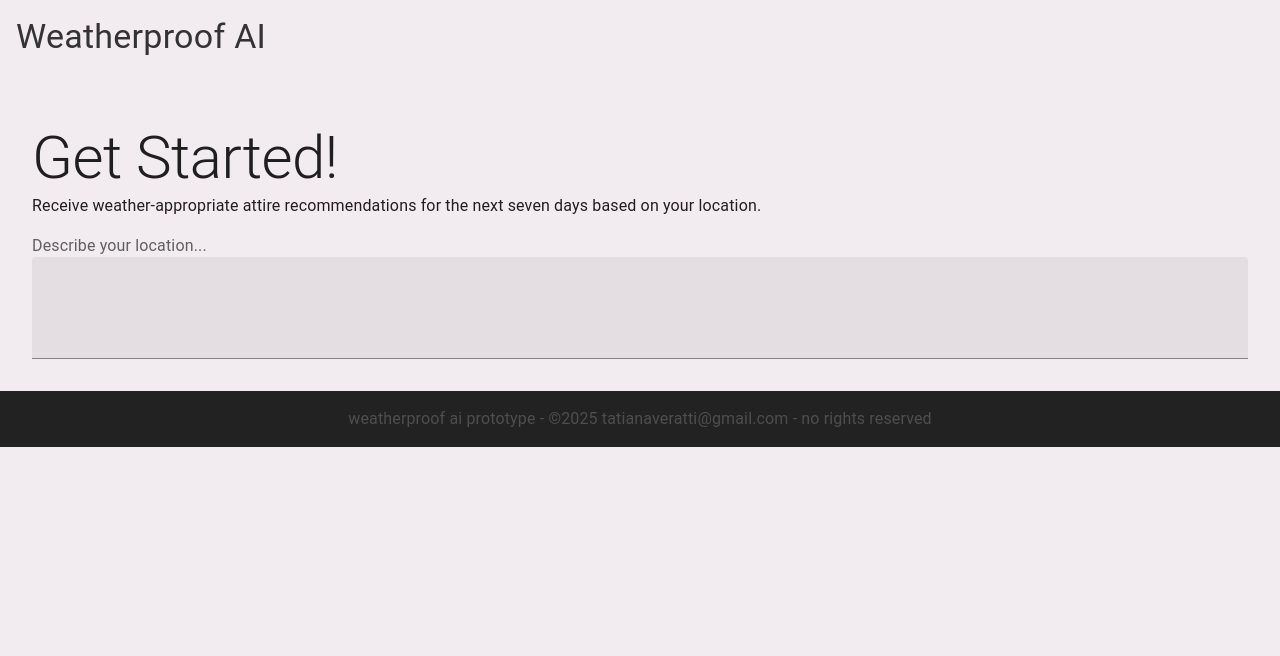
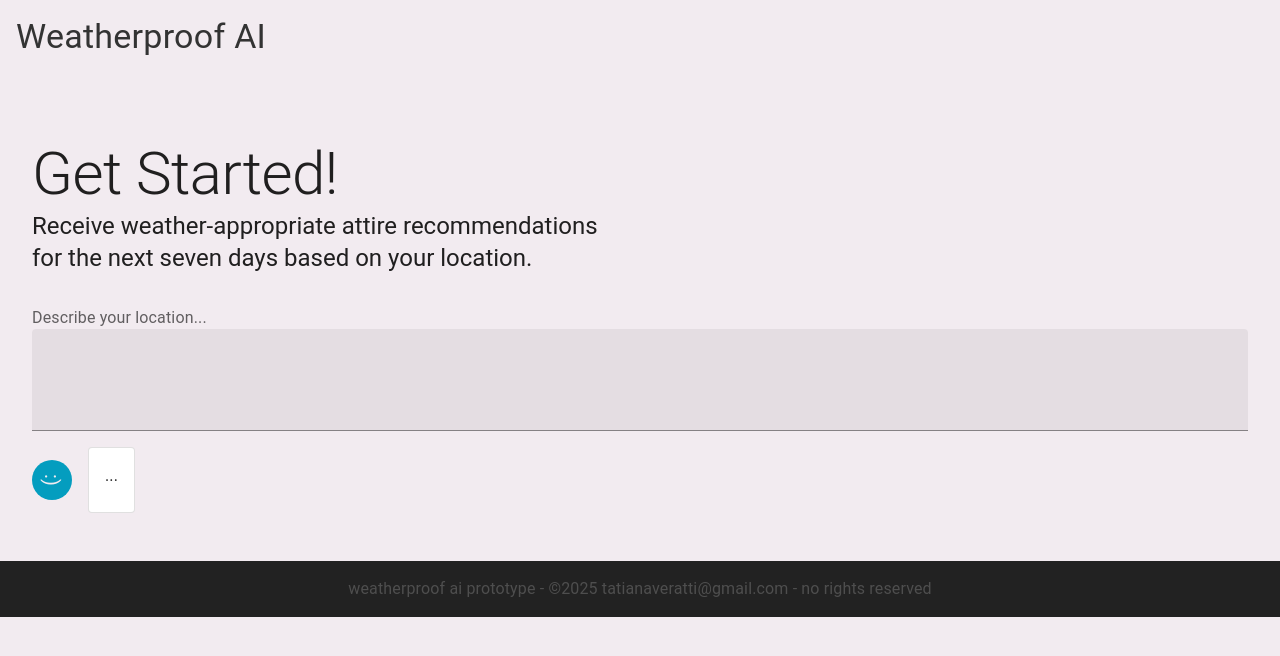
Before and after one commit to tVeratti/day-ai-assessment, a React (Vite) app: page / in a window 1280 px wide. Shown: the top 656 px of the page. Built offline with nearby package versions, Linux system fonts and the light colour scheme; some icons are missing; the HTML template or start-up script is replaced by a standard one.

Commit message:
add zod structured output for locations
#2

```diff
--- a/package.json
+++ b/package.json
@@ -18,7 +18,7 @@
     "openai": "^5.20.1",
     "react": "^19.1.1",
     "react-dom": "^19.1.1",
-    "zod": "^4.1.8"
+    "zod": "^3.25.76"
   },
   "devDependencies": {
     "@eslint/js": "^9.33.0",
--- a/src/data/fetchLocation.ts
+++ b/src/data/fetchLocation.ts
@@ -1,4 +1,10 @@
 import type { InputEntry } from "./useConversation";
+
+export interface LocationResponse {
+  longitude: string;
+  latitude: string;
+  friendlyName: string;
+}
 
 const fetchLocation = async (conversation: Array<InputEntry>) => {
   return await fetch("/.netlify/functions/location", {
--- a/src/home/index.tsx
+++ b/src/home/index.tsx
@@ -1,6 +1,6 @@
 import { Stack } from "@mui/material";
 import { useCallback, useEffect, useState, useTransition } from "react";
-import fetchLocation from "../data/fetchLocation";
+import fetchLocation, { type LocationResponse } from "../data/fetchLocation";
 import useConversation from "../data/useConversation";
 import useStreamResponse from "../data/useStreamResponse";
 import InstructionsInput from "./instructions";
@@ -8,59 +8,63 @@ import Introduction from "./introduction";
 import ResponseArea from "./response";
 
 export default function Home() {
+  const [location, setLocation] = useState<LocationResponse>();
+  const [responseText, setResponseText] = useState<string>("");
   const [isPending, startTransition] = useTransition();
-  const [locations, setLocations] = useState<Array<string>>([]);
+
+  // Conversation history
+  const [instructions, setInstructions] = useState<Array<string>>([]);
   const [responses, setResponses] = useState<Array<string>>([]);
-  const locationConversation = useConversation(locations, responses);
+  const locationConversation = useConversation(instructions, responses);
 
   // Response streams return by fetch calls
-  const [locationResponse, setLocationResponse] = useState<Response>();
   const [recommendationResponse, setRecommendationResponse] =
     useState<Response>();
-
-  const { text: locationText, isReading: isReadingLocation } =
-    useStreamResponse(locationResponse);
 
   const { text: recommendationText } = useStreamResponse(
     recommendationResponse,
   );
 
-  const handleSubmit = useCallback((instructions: string) => {
+  const handleSubmit = useCallback((newInstructions: string) => {
     // Trigger next fetch by adding in the INSTRUCTIONS, and
     // therefore altering the `conversation` array that is being watched.
-    setLocations((prev) => [...prev, instructions]);
+    setInstructions((prev) => [...prev, newInstructions]);
   }, []);
 
-  const handleRetryLocation = useCallback((currentResponse: string) => {
+  const handleRetryLocation = useCallback(() => {
+    if (location) {
       // Trigger next fetch by adding in the previous RESPONSE, and
       // therefore altering the `conversation` array that is being watched.
-    setResponses((prev) => [...prev, currentResponse]);
-    setLocations((prev) => [
+      setResponseText("Hmm, let me try again...");
+      setResponses((prev) => [...prev, location.friendlyName]);
+      setInstructions((prev) => [
         ...prev,
-      `retry previous user input with another guess`,
+        `previous response from assistant was incorrect, try again it is not: ${location.friendlyName}`,
       ]);
-  }, []);
+    }
+  }, [location]);
 
-  const handleConfirmLocation = useCallback(
-    (confirmedLocation: string) => {
-      console.log(confirmedLocation);
-      // fetch attire recommendations next
+  const handleConfirmLocation = useCallback(() => {
+    if (location) {
+      // // fetch attire recommendations next
       // startTransition(async () => {
-      //   const response = await fetchRecommendations(confirmedLocation);
+      //   const response = await fetchAttire(
+      //     location.latitude,
+      //     location.longitude,
+      //   );
       //   setRecommendationResponse(response);
-
       //   return; // done
       // });
-    },
-    [responses],
-  );
+    }
+  }, [location]);
 
   useEffect(() => {
     if (locationConversation.length) {
       startTransition(async () => {
         const response = await fetchLocation(locationConversation);
-        setLocationResponse(response);
-
+        const result = await response.json();
+        setLocation(result);
+        setResponseText(result.friendlyName);
         return; // done
       });
     }
@@ -71,15 +75,14 @@ export default function Home() {
       <Introduction isFirstQuery={true} />
       {/* Location Input */}
       <InstructionsInput onSubmit={handleSubmit} />
-      {locationResponse && (
+
       <ResponseArea
         isLoading={isPending}
-          isStreaming={isReadingLocation}
-          text={locationText}
+        text={responseText}
         onConfirm={handleConfirmLocation}
         onRetry={handleRetryLocation}
       />
-      )}
+
       {/* Attire Response */}
       {recommendationResponse && (
         <ResponseArea isLoading={isPending} text={recommendationText} />
--- a/src/home/introduction.tsx
+++ b/src/home/introduction.tsx
@@ -6,7 +6,8 @@ interface IntroductionProps {
 }
 
 const Root = styled.div`
-  margin: 1rem 0;
+  max-width: 600px;
+  margin: 2rem 0;
 `;
 
 const INITIAL_INTRODUCTION_HEADER: string = "Get Started!";
@@ -20,7 +21,7 @@ export default function Introduction({ isFirstQuery }: IntroductionProps) {
           ? INITIAL_INTRODUCTION_HEADER
           : REPEAT_INTRODUCTION_HEADER}
       </Typography>
-      <Typography variant="body1">
+      <Typography variant="h5">
         Receive weather-appropriate attire recommendations for the next seven
         days based on your location.
       </Typography>
--- a/src/home/response.tsx
+++ b/src/home/response.tsx
@@ -12,8 +12,8 @@ import { useCallback, useState } from "react";
 interface ResponseProps {
   isLoading: boolean;
   text?: string;
-  onConfirm?: (currentGuess: string) => void;
-  onRetry?: (currentGuess: string) => void;
+  onConfirm?: () => void;
+  onRetry?: () => void;
   /** Text will stream in, indicate if it's still "typing"... */
   isStreaming?: boolean;
 }
@@ -64,13 +64,13 @@ export default function Response({
   const handleConfirm = useCallback(() => {
     setIsConfirmed(true);
     if (onConfirm) {
-      onConfirm(text || "");
+      onConfirm();
     }
   }, [text]);
 
   const handleRetry = useCallback(() => {
     if (onRetry) {
-      onRetry(text || "");
+      onRetry();
     }
   }, [text]);
 
```
Also changed, not shown: 2 other files (tests, documents, lock files or other folders). Lines whose indentation alone changed are shown as unchanged.
